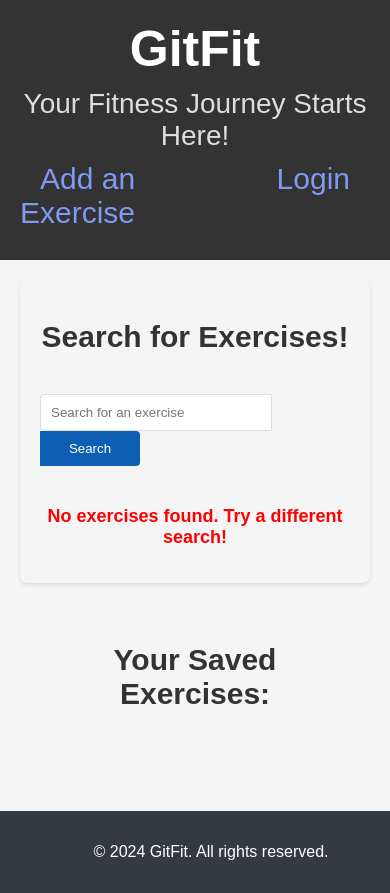
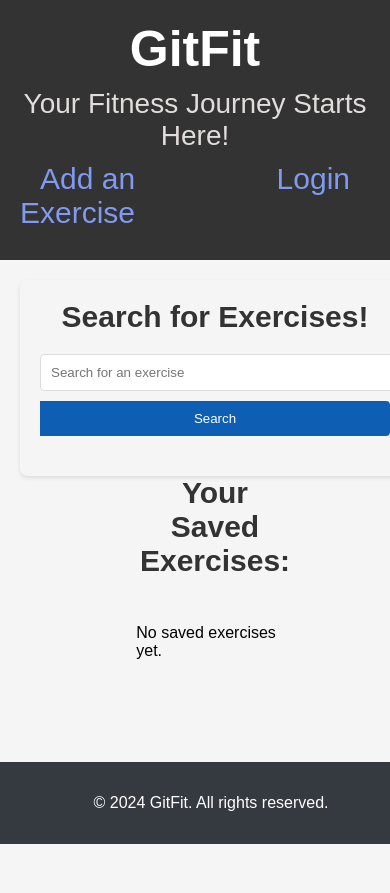
Before and after one commit to cococnde/git-fit, a React (Vite) app in the folder client/: page /search in a window 390 px wide. Shown: the top 893 px of the page. After the commit the page ends 844 px from the top, so only its background shows below. Built offline with nearby package versions, Linux system fonts and the light colour scheme.

Commit message:
fixed remove button on exercise cards, local storage issue with exercises, some styling, still need to fix delay in exercises showing up in saved list

```diff
--- a/client/src/components/ExerciseCard.jsx
+++ b/client/src/components/ExerciseCard.jsx
@@ -1,4 +1,5 @@
 import React from 'react';
+import PropTypes from 'prop-types'; // Import PropTypes for prop validation
 import '../styles/ExerciseCard.css';
 import Auth from '../utils/auth';
 
@@ -6,7 +7,7 @@ export const ExerciseCard = ({
   exercise,
   onSave,
   onRemove,
-  savedExerciseIds,
+  savedExerciseIds = [], // Default to an empty array if not provided
 }) => {
   if (!exercise) {
     return null; // Return null if exercise is undefined
@@ -26,25 +27,44 @@ export const ExerciseCard = ({
       <p>Level: {exercise.level}</p>
       <p>Equipment: {exercise.equipment}</p>
       <p>Instructions: {exercise.instructions}</p>
-      {Auth.loggedIn() && onSave && (
+      {Auth.loggedIn() && (
+        <>
           <button
             className="save-button"
             disabled={isSaved}
             onClick={handleSaveClick}
+            aria-label={isSaved ? 'Exercise already saved' : 'Save Exercise'}
           >
             {isSaved ? 'Saved' : 'Save Exercise'}
           </button>
-      )}
           {isSaved && onRemove && (
             <button
               className="remove-button"
               onClick={() => onRemove(exercise.exerciseId)}
+              aria-label="Remove Exercise"
             >
               Remove Exercise
             </button>
+          )}
+        </>
       )}
     </div>
   );
 };
 
+// Prop validation
+ExerciseCard.propTypes = {
+  exercise: PropTypes.shape({
+    exerciseId: PropTypes.string.isRequired,
+    name: PropTypes.string.isRequired,
+    force: PropTypes.string,
+    level: PropTypes.string,
+    equipment: PropTypes.string,
+    instructions: PropTypes.arrayOf(PropTypes.string),
+  }),
+  onSave: PropTypes.func.isRequired,
+  onRemove: PropTypes.func,
+  savedExerciseIds: PropTypes.arrayOf(PropTypes.string),
+};
+
 export default ExerciseCard;
--- a/client/src/pages/searchexercise.jsx
+++ b/client/src/pages/searchexercise.jsx
@@ -1,11 +1,7 @@
 import React, { useState, useEffect } from 'react';
 import '../styles/searchexercise.css';
 import ExerciseCard from '../components/ExerciseCard';
-import {
-  saveExerciseIds,
-  getSavedExerciseIds,
-  removeExerciseId,
-} from '../utils/localStorage';
+import { saveExerciseIds, getSavedExerciseIds } from '../utils/localstorage';
 import Auth from '../utils/auth';
 import { useMutation, useQuery } from '@apollo/client';
 import { SAVE_EXERCISE, REMOVE_EXERCISE } from '../utils/mutations';
@@ -14,22 +10,22 @@ import { SEARCH_EXERCISES } from '../utils/queries';
 const SearchExercises = () => {
   const [searchedExercises, setSearchedExercises] = useState([]);
   const [searchInput, setSearchInput] = useState('');
-  const [searchTerm, setSearchTerm] = useState(''); // State variable for the search term
+  const [searchTerm, setSearchTerm] = useState('');
   const [savedExerciseIds, setSavedExerciseIds] = useState(
     getSavedExerciseIds()
   );
   const [saveExercise] = useMutation(SAVE_EXERCISE);
   const [removeExercise] = useMutation(REMOVE_EXERCISE);
-  const [error, setError] = useState(''); // Error state
+  const [error, setError] = useState('');
 
-  // Execute the query only when searchTerm is set
   const {
     data,
     loading,
     error: queryError,
   } = useQuery(SEARCH_EXERCISES, {
     variables: { searchTerm: searchInput },
-    skip: !searchTerm, // Skip query if searchTerm is empty
+    skip: !searchTerm,
+    fetchPolicy: 'network-only',
   });
 
   useEffect(() => {
@@ -50,7 +46,7 @@ const SearchExercises = () => {
       setError('Error fetching exercises. Please try again.');
       console.error(queryError);
     } else {
-      setError(''); // Reset error if no error
+      setError('');
     }
   }, [data, queryError]);
 
@@ -60,8 +56,6 @@ const SearchExercises = () => {
       setError('Please enter a search term');
       return;
     }
-
-    // Set the search term for the query
     setSearchTerm(searchInput);
   };
 
@@ -70,6 +64,11 @@ const SearchExercises = () => {
       (exercise) => exercise.exerciseId === exerciseId
     );
 
+    if (!exerciseToSave) {
+      console.log('Exercise not found for saving:', exerciseId);
+      return;
+    }
+
     const token = Auth.loggedIn() ? Auth.getToken() : null;
 
     if (!token) {
@@ -77,22 +76,34 @@ const SearchExercises = () => {
     }
 
     try {
-      const { data } = await saveExercise({
+      await saveExercise({
         variables: {
-          newExercise: exerciseToSave,
+          newExercise: {
+            name: exerciseToSave.name,
+            force: exerciseToSave.force,
+            level: exerciseToSave.level,
+            mechanic: exerciseToSave.mechanic,
+            equipment: exerciseToSave.equipment,
+            primaryMuscles: exerciseToSave.primaryMuscles,
+            secondaryMuscles: exerciseToSave.secondaryMuscles,
+            instructions: exerciseToSave.instructions,
+          },
         },
       });
-
-      console.log(data);
 
       const updatedSavedExerciseIds = [
         ...savedExerciseIds,
         exerciseToSave.exerciseId,
       ];
       setSavedExerciseIds(updatedSavedExerciseIds);
-      saveExerciseIds(updatedSavedExerciseIds); // Save to localStorage
+      saveExerciseIds(updatedSavedExerciseIds);
+
+      // Remove from searchedExercises
+      setSearchedExercises((prevExercises) =>
+        prevExercises.filter((exercise) => exercise.exerciseId !== exerciseId)
+      );
     } catch (err) {
-      console.error(err);
+      console.error('Error Saving Exercise:', err);
     }
   };
 
@@ -104,21 +115,37 @@ const SearchExercises = () => {
     }
 
     try {
-      const { data } = await removeExercise({
-        variables: { exerciseId },
-      });
-
-      console.log(data);
+      await removeExercise({ variables: { exerciseId } });
 
       const updatedSavedExerciseIds = savedExerciseIds.filter(
         (id) => id !== exerciseId
       );
       setSavedExerciseIds(updatedSavedExerciseIds);
-      saveExerciseIds(updatedSavedExerciseIds); // Save to localStorage
+      saveExerciseIds(updatedSavedExerciseIds);
+
+      // Add back to searchedExercises
+      const exerciseToRestore = searchedExercises.find(
+        (exercise) => exercise.exerciseId === exerciseId
+      );
+
+      if (exerciseToRestore) {
+        setSearchedExercises((prevExercises) => [
+          ...prevExercises,
+          exerciseToRestore,
+        ]);
+      }
     } catch (err) {
-      console.error(err);
+      console.error('Error Removing Exercise:', err);
     }
   };
+
+  // Create a map of saved exercises for quicker lookup
+  const savedExercisesMap = new Map(
+    savedExerciseIds.map((id) => [
+      id,
+      searchedExercises.find((exercise) => exercise.exerciseId === id),
+    ])
+  );
 
   return (
     <div className="search-exercises-container">
@@ -137,15 +164,12 @@ const SearchExercises = () => {
             <button type="submit">Search</button>
           </form>
         </div>
-        {searchedExercises.length === 0 && (
-          <h2 className="no-results-message">
-            No exercises found. Try a different search!
-          </h2>
-        )}
-        {searchedExercises.length > 0 && (
+        {error && <p className="error-message">{error}</p>}
+        {loading && <p>Loading...</p>}
+        {!loading && searchedExercises.length > 0 && (
           <div className="search-results">
             <div className="search-results-header">
-              <h1>Viewing {searchedExercises.length} Search Results</h1>
+              <h1>Viewing {searchedExercises.length} Search Results:</h1>
             </div>
             <div className="search-results-list">
               {searchedExercises.map((exercise) => (
@@ -158,7 +182,6 @@ const SearchExercises = () => {
                     isSaved={savedExerciseIds.includes(exercise.exerciseId)}
                     onSave={handleSaveExercise}
                     onRemove={handleRemoveExercise}
-                    savedExerciseIds={savedExerciseIds}
                   />
                 </div>
               ))}
@@ -171,20 +194,27 @@ const SearchExercises = () => {
           <h1>Your Saved Exercises:</h1>
         </div>
         <div className="saved-exercises-list">
-          {savedExerciseIds.map((exerciseId) => {
-            const exercise = searchedExercises.find(
-              (exercise) => exercise.exerciseId === exerciseId
-            );
-            return (
+          {savedExerciseIds.length === 0 ? (
+            <p>No saved exercises yet.</p>
+          ) : (
+            savedExerciseIds.map((exerciseId) => {
+              const exercise = savedExercisesMap.get(exerciseId);
+              return exercise ? (
                 <div key={exerciseId} className="exercise-card-container">
                   <ExerciseCard
-                  exercise={exerciseId}
+                    exercise={exercise}
+                    onSave={handleSaveExercise}
                     onRemove={handleRemoveExercise}
                     savedExerciseIds={savedExerciseIds}
                   />
                 </div>
+              ) : (
+                <p className="exercise-data-not-found" key={exerciseId}>
+                  Exercise not found.
+                </p>
               );
-          })}
+            })
+          )}
         </div>
       </div>
     </div>
--- a/client/src/styles/ExerciseCard.css
+++ b/client/src/styles/ExerciseCard.css
@@ -4,7 +4,7 @@
   border: 1px solid #ddd;
   border-radius: 8px;
   padding: 16px;
-  margin: 16px 0;
+  margin: 16px 0; /* Adjust as needed */
   background-color: #f9f9f9;
   box-shadow: 0 2px 4px rgba(0, 0, 0, 0.1);
   transition: transform 0.2s ease-in-out;
--- a/client/src/styles/searchexercise.css
+++ b/client/src/styles/searchexercise.css
@@ -1,16 +1,21 @@
-/* Container for the search and saved exercises containers */
-.search-exercises-container,
-.saved-exercises-container {
+/* Container for the search exercises section */
+.search-exercises-container {
   display: flex;
   justify-content: space-between;
   padding: 20px;
   flex-wrap: wrap;
-  gap: 20px;
 }
 
-/* Styling for the search and saved exercises sections */
-.search-exercises-section,
-.saved-exercises-section {
+/* Styling for the saved exercises container */
+.saved-exercises-container {
+  display: flex;
+  flex-direction: column;
+  gap: 10px;
+  width: 45%;
+}
+
+/* Styling for the search exercises sections */
+.search-exercises-section {
   width: 100%;
   max-width: 600px;
   display: flex;
@@ -26,14 +31,15 @@
 .search-exercises-header,
 .saved-exercises-header {
   margin-bottom: 20px;
+  text-align: center;
+  width: 100%;
 }
 
 .search-exercises-header h1,
 .saved-exercises-header h1 {
   font-size: 30px;
-  width: 100%;
   max-width: 400px;
-  text-align: center;
+  margin: 0 auto;
   color: #333;
 }
 
@@ -69,8 +75,7 @@
 }
 
 /* Styling for the search results and saved exercises */
-.search-results,
-.saved-exercises {
+.search-results {
   margin-top: 20px;
   width: 100%;
 }
@@ -87,11 +92,9 @@
 .saved-exercises-list {
   list-style-type: none;
   padding: 0;
-  width: 100%;
   display: flex;
   flex-direction: column;
   align-items: center;
-  gap: 20px;
 }
 
 /* Styling for the exercise card container */
@@ -112,7 +115,8 @@
 }
 
 .no-results-message,
-.exercise-data-not-found {
+.exercise-data-not-found,
+.no-saved-exercises {
   color: red;
 }
 
@@ -133,3 +137,54 @@
   border-radius: 5px;
   background-color: #f0f0f0;
 }
+
+/* Media queries for responsive design */
+
+/* Small screens (mobile devices) */
+@media (max-width: 600px) {
+  .search-exercises-container,
+  .saved-exercises-container {
+    flex-direction: column;
+    align-items: center;
+  }
+
+  .search-form-container input {
+    width: calc(100% - 20px);
+    margin-bottom: 10px;
+  }
+
+  .search-form-container button {
+    width: 100%;
+  }
+
+  .exercise-card-container {
+    max-width: 100%;
+  }
+
+  .search-results-list,
+  .saved-exercises-list {
+    flex-direction: column;
+    align-items: center;
+  }
+}
+
+/* Medium screens (tablets) */
+@media (min-width: 601px) and (max-width: 900px) {
+  .search-exercises-container,
+  .saved-exercises-container {
+    flex-direction: column;
+    align-items: center;
+  }
+
+  .search-form-container input {
+    width: calc(100% - 120px);
+  }
+
+  .search-form-container button {
+    width: 120px;
+  }
+
+  .exercise-card-container {
+    max-width: 90%;
+  }
+}
--- a/client/src/utils/auth.js
+++ b/client/src/utils/auth.js
@@ -14,7 +14,7 @@ class AuthService {
     const token = this.getToken();
     //console.log('Token:', token);
     const isLoggedIn = !!token && !this.isTokenExpired(token);
-    console.log('Is Logged In:', isLoggedIn);
+    //console.log('Is Logged In:', isLoggedIn);
     return isLoggedIn;
   }
 
@@ -22,7 +22,7 @@ class AuthService {
   isTokenExpired(token) {
     try {
       const decoded = decode(token);
-      console.log('Decoded Token:', decoded);
+      //console.log('Decoded Token:', decoded);
       if (decoded.exp < Date.now() / 1000) {
         return true;
       } else {
@@ -37,7 +37,7 @@ class AuthService {
   // Retrieves the user token from localStorage
   getToken() {
     const token = localStorage.getItem('id_token');
-    console.log('Retrieved Token:', token);
+    // console.log('Retrieved Token:', token);
     return token;
   }
 
--- a/client/src/utils/mutations.js
+++ b/client/src/utils/mutations.js
@@ -38,15 +38,13 @@ export const ADD_USER = gql`
   }
 `;
 
-
 export const SAVE_EXERCISE = gql`
-  mutation saveExercise($newExercise: ExerciseInput) {
+  mutation saveExercise($newExercise: ExerciseInput!) {
     saveExercise(newExercise: $newExercise) {
-      _id
-      username
+      id
       email
       savedExercises {
-        _id
+        id
         name
         force
         level
@@ -63,11 +61,10 @@ export const SAVE_EXERCISE = gql`
 export const UPDATE_EXERCISE = gql`
   mutation updateExercise($exerciseId: ID!) {
     updateExercise(exerciseId: $exerciseId) {
-      _id
-      username
+      id
       email
       savedExercises {
-        _id
+        id
         name
         force
         level
@@ -84,11 +81,10 @@ export const UPDATE_EXERCISE = gql`
 export const REMOVE_EXERCISE = gql`
   mutation removeExercise($exerciseId: ID!) {
     removeExercise(exerciseId: $exerciseId) {
-      _id
-      username
+      id
       email
       savedExercises {
-        _id
+        id
         name
         force
         level
--- a/client/src/utils/queries.js
+++ b/client/src/utils/queries.js
@@ -4,9 +4,7 @@ export const GET_ME = gql`
   query me {
     me {
       id
-      username
       email
-      exerciseCount
       savedExercises {
         id
         name
```
Also changed, not shown: 1 other file (tests, documents, lock files or other folders). Lines whose indentation alone changed are shown as unchanged.
